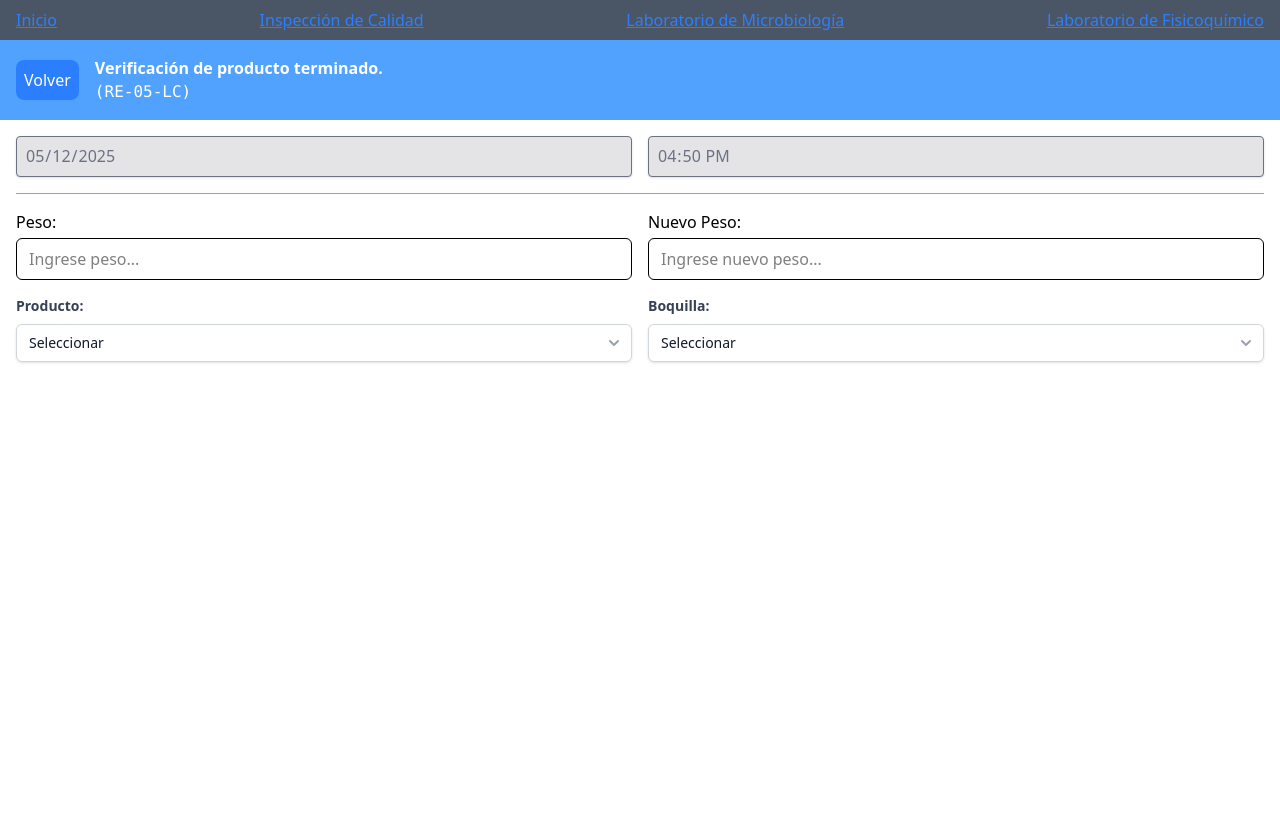
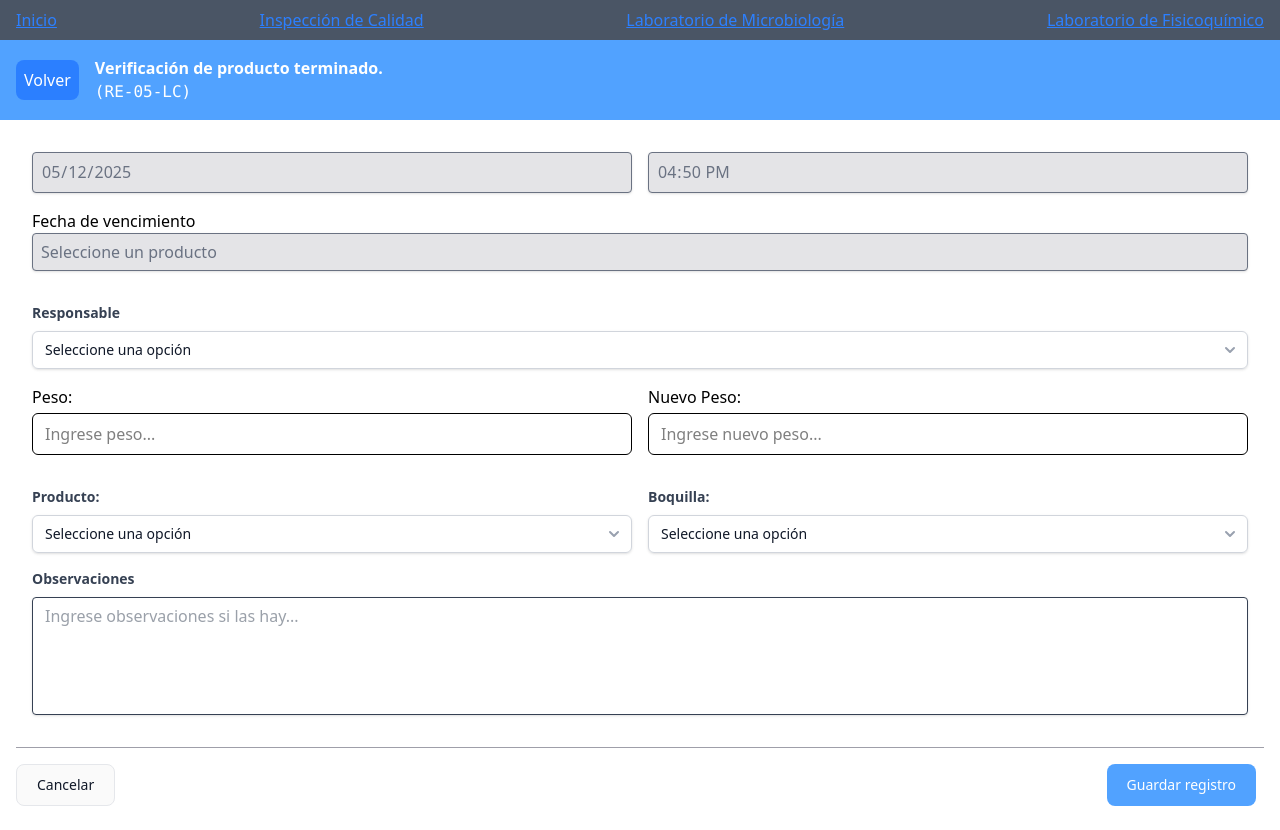
Before and after one commit to chrisladzamach/SCI, a React (Vite) app: page /form2 in a window 1280 px wide. Before the commit the page ends 800 px from the top, so only its background shows below. Built offline with nearby package versions, Linux system fonts and the light colour scheme.

Commit message:
ajustar lógica de selección responsable en form2

```diff
--- a/src/components/atoms/CustomSelect.tsx
+++ b/src/components/atoms/CustomSelect.tsx
@@ -39,7 +39,7 @@ export const CustomSelect: React.FC<CustomSelectProps> = ({
         onClick={handleToggle}
       >
         <span className="block w-full py-2 pl-3 pr-10 text-sm text-gray-900 truncate">
-          {options.find((opt) => opt.value === value)?.label || 'Seleccionar'}
+          {options.find((opt) => opt.value === value)?.label || 'Seleccione una opción'}
         </span>
         <span className="absolute inset-y-0 right-0 flex items-center pr-2 pointer-events-none">
           <svg
--- /dev/null
+++ b/src/components/molecules/ExpirationDate.tsx
@@ -0,0 +1,51 @@
+import { useEffect, useState } from 'react';
+import { LabelComponent } from '../atoms/LabelComponent';
+
+interface Props {
+  productType: 'UHT' | 'ESSI' | 'ProductoFermentado' | null;
+}
+
+export const ExpirationDate: React.FC<Props> = ({ productType }) => {
+  const [dueDate, setDueDate] = useState<Date | null>(null);
+
+  useEffect(() => {
+    if (productType) {
+      const currentDate = new Date();
+      let daysToAdd = 0;
+
+      switch (productType) {
+        case 'UHT':
+          daysToAdd = 120;
+          break;
+        case 'ESSI':
+          daysToAdd = 90;
+          break;
+        case 'ProductoFermentado':
+          daysToAdd = 60;
+          break;
+        default:
+          setDueDate(null);
+          return;
+      }
+
+      const futureDate = new Date(currentDate);
+      futureDate.setDate(currentDate.getDate() + daysToAdd);
+      setDueDate(futureDate);
+    } else {
+      setDueDate(null);
+    }
+  }, [productType]);
+
+  return (
+    <div className="flex flex-col mb-4">
+      <LabelComponent htmlFor="dueDate" text="Fecha de vencimiento" />
+      <input
+        type="text"
+        id="dueDate"
+        className="shadow cursor-not-allowed max-w-full flex-1 appearance-none border rounded p-2 bg-zinc-200 text-gray-500 leading-tight focus:outline-none focus:shadow-outline"
+        value={dueDate ? dueDate.toLocaleDateString() : 'Seleccione un producto'}
+        readOnly
+      />
+    </div>
+  );
+};
--- a/src/pages/IC/IcForm1.tsx
+++ b/src/pages/IC/IcForm1.tsx
@@ -66,7 +66,6 @@ export const IcForm1 = () => {
             className="w-full"
             label="Responsable"
           />
-
           <TxtArea
             id="Observations"
             name="Observations"
--- a/src/pages/IC/IcForm2.tsx
+++ b/src/pages/IC/IcForm2.tsx
@@ -3,6 +3,8 @@ import { Header } from "../../components/molecules/Header";
 import { AutoDateTime } from "../../components/molecules/autoComponents/AutoDateTime";
 import { CustomSelect } from "../../components/atoms/CustomSelect";
 import { useState, useMemo } from "react";
+import { TxtArea } from "../../components/atoms/inputs/TxtArea";
+import { ExpirationDate } from "../../components/molecules/ExpirationDate";
 
 interface Options {
   value: string;
@@ -12,6 +14,10 @@ interface Options {
 export const IcForm2 = () => {
   const [productSelected, setProductSelected] = useState<Options | null>(null);
   const [boquillaSelected, setBoquillaSelected] = useState<Options | null>(null);
+  const [observations, setObservations] = useState('');
+  const [responsibleSelected, setResponsibleSelected] = useState<Options | null>(null);
+
+  const handleResponsibleChange = (newValue: Options | null) => setResponsibleSelected(newValue);
 
   const handleProductChange = (newValue: string | number) => {
     const selectedProduct = products.find(p => p.value === String(newValue));
@@ -24,27 +30,35 @@ export const IcForm2 = () => {
     setBoquillaSelected(selectedBoquilla || null);
   };
 
+  const handleObservations = (event: React.ChangeEvent<HTMLTextAreaElement>) => setObservations(event.target.value);
+
+  const responsible: Options[] = [
+    { value: 'inspector-calidad1', label: 'Juliana Burbano' },
+    { value: 'inspector-calidad2', label: 'Wilder Barrero' },
+    { value: 'sistemas-de-gestion', label: 'Liceth Alfonso' },
+  ];
+
   const products: Options[] = [
-    { value: 'uht', label: 'UHT' },
-    { value: 'essi', label: 'ESSI' },
-    { value: 'productoFermentado', label: 'Producto Fermentado' },
+    { value: 'UHT', label: 'UHT' },
+    { value: 'ESSI', label: 'ESSI' },
+    { value: 'ProductoFermentado', label: 'Producto Fermentado' },
   ];
 
   const boquillasPermitidas = useMemo(() => {
     const allBoquillas: Options[] = [
-      { value: 'mordIzq', label: 'Mordaza Izquierda' },
-      { value: 'mordDer', label: 'Mordaza Derecha' },
-      { value: 'cabA', label: 'Cabezal A' },
-      { value: 'cabB', label: 'Cabezal B' },
-      { value: 'slpk1', label: 'Solpak 1' },
-      { value: 'slpk2', label: 'Solpak 2' },
-      { value: 'slpk3', label: 'Solpak 3' },
-      { value: 'slpk4', label: 'Solpak 4' },
+      { value: 'Mordaza Izquierda', label: 'Mordaza Izquierda' },
+      { value: 'Mordaza Derecha', label: 'Mordaza Derecha' },
+      { value: 'Cabezal A', label: 'Cabezal A' },
+      { value: 'Cabezal B', label: 'Cabezal B' },
+      { value: 'Solpak 1', label: 'Solpak 1' },
+      { value: 'Solpak 2', label: 'Solpak 2' },
+      { value: 'Solpak 3', label: 'Solpak 3' },
+      { value: 'Solpak 4', label: 'Solpak 4' },
     ];
     return {
-      uht: allBoquillas.filter(boquilla => boquilla.value === 'mordIzq' || boquilla.value === 'mordDer'),
-      essi: allBoquillas.filter(boquilla => boquilla.value === 'cabA' || boquilla.value === 'cabB'),
-      productoFermentado: allBoquillas.filter(boquilla => boquilla.value.startsWith('slpk')),
+      UHT: allBoquillas.filter(boquilla => boquilla.value === 'Mordaza Izquierda' || boquilla.value === 'Mordaza Derecha'),
+      ESSI: allBoquillas.filter(boquilla => boquilla.value === 'Cabezal A' || boquilla.value === 'Cabezal B'),
+      ProductoFermentado: allBoquillas.filter(boquilla => boquilla.value.startsWith('Solpak')),
     };
   }, []);
 
@@ -54,12 +68,32 @@ export const IcForm2 = () => {
     }
     return [];
   }, [productSelected, boquillasPermitidas]);
+
+  const handleSubmit = (event: React.FormEvent) => {
+    event.preventDefault();
+    // Aquí podría agregar la lógica para el envío del formulario (corroborrar)
+    console.log('Formulario enviado');
+    console.log('Fecha de vencimiento:', ExpirationDate);
+    console.log('Producto seleccionado:', productSelected);
+    console.log('Boquilla seleccionada:', boquillaSelected);
+    console.log('observación ingresada:', observations);
+    console.log('Responsable seleccionado:', responsibleSelected);
+  };
+
   return (
     <div>
       <Header formName='Verificación de producto terminado.' formCode='(RE-05-LC)' />
-      <form action="">
-        <section className="border-b flex flex-col m-4 gap-2 border-zinc-400 pb-4">
+      <form className="p-4" onSubmit={handleSubmit}>
+        <section className="grid grid-cols-1 md:grid-cols-1 gap-4 m-4">
           <AutoDateTime />
+          <ExpirationDate productType={productSelected?.value as 'UHT' | 'ESSI' | 'ProductoFermentado' | null} />
+          <CustomSelect
+            options={responsible}
+            value={responsibleSelected?.value}
+            onChange={handleResponsibleChange}
+            className="w-full"
+            label="Responsable"
+          />
         </section>
         <section className="grid grid-cols-1 md:grid-cols-2 gap-4 m-4">
           <FormField
@@ -79,7 +113,8 @@ export const IcForm2 = () => {
             inputPlaceholder="Ingrese nuevo peso..."
           />
         </section>
-        <section className="grid grid-cols-1 md:grid-cols-2 gap-4 m-4">
+        <section className="grid grid-cols-1 md:grid-cols-1 gap-4 mt-4 p-4">
+          <section className="grid grid-cols-2 md:grid-cols-2 gap-4">
             <CustomSelect
               options={products}
               value={productSelected?.value}
@@ -95,6 +130,35 @@ export const IcForm2 = () => {
               label="Boquilla: "
             />
           </section>
+          <TxtArea
+            id="Observations"
+            name="Observations"
+            label="Observaciones"
+            rows={5}
+            placeholder="Ingrese observaciones si las hay..."
+            value={observations}
+            onChange={handleObservations}
+            classNameTextArea="resize-none focus:border-blue-500"
+            classNameLabel="text-blue-600"
+          />
+        </section>
+        <section className='flex justify-between gap-4 pt-4 mt-4 border-t border-zinc-400'>
+          <button
+            type="button"
+            className="py-2.5 px-5 me-2 mb-2 text-sm font-medium text-gray-900 focus:outline-none bg-zinc-50
+            rounded-lg border border-gray-200 hover:bg-gray-100 hover:text-blue-700 focus:bg-gray-200"
+          >
+            Cancelar
+          </button>
+
+          <button
+            type="submit"
+            className="text-white bg-blue-400 focus:bg-blue-500 font-medium rounded-lg text-sm px-5 py-2.5
+            me-2 mb-2 focus:outline-none"
+            >
+            Guardar registro
+          </button>
+        </section>
       </form>
     </div>
   );
```
Lines whose indentation alone changed are shown as unchanged.
